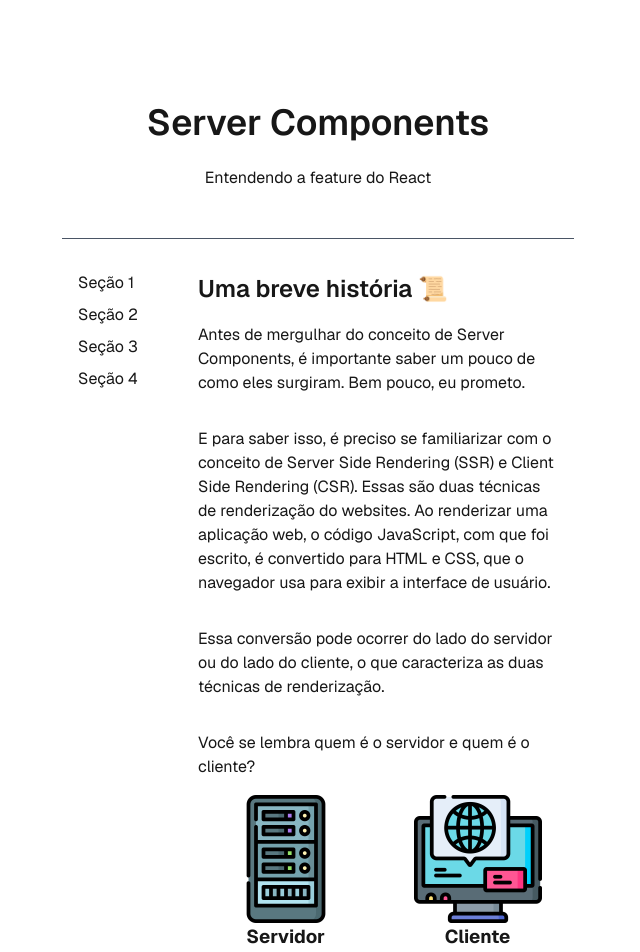
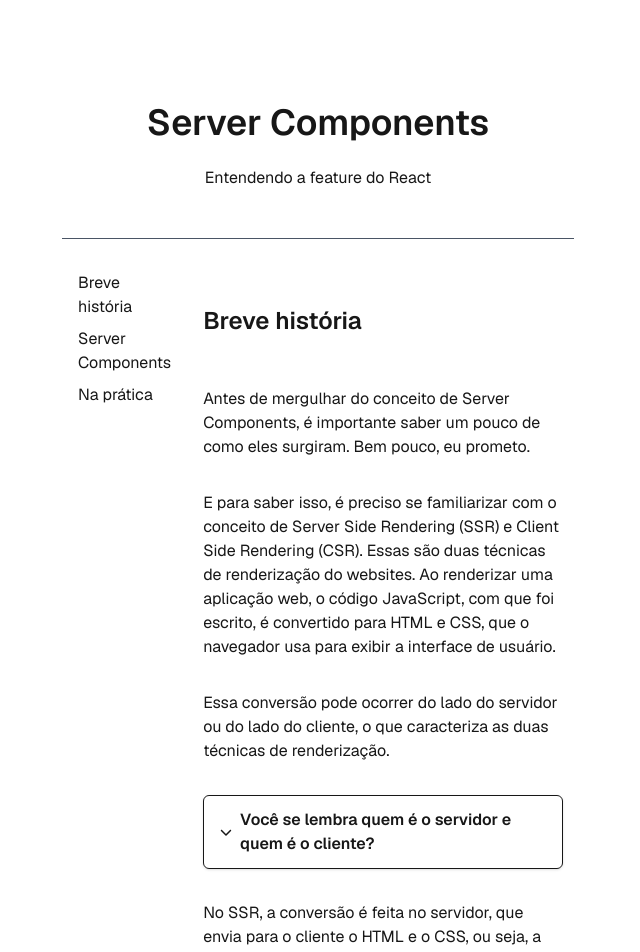
Before and after one commit to lipe-pepe/nextjs-server-components, a Next.js app: page / in a window 1280 px wide. Shown: the top 952 px of the page, without its empty margins (322-962 px from the left). Built offline with nearby package versions, Linux system fonts and the light colour scheme.

Commit message:
feat: :sparkles: created expendable

```diff
--- a/package.json
+++ b/package.json
@@ -11,7 +11,8 @@
   "dependencies": {
     "next": "15.3.0",
     "react": "^19.0.0",
-    "react-dom": "^19.0.0"
+    "react-dom": "^19.0.0",
+    "react-icons": "^5.5.0"
   },
   "devDependencies": {
     "@eslint/eslintrc": "^3",
--- a/src/app/globals.css
+++ b/src/app/globals.css
@@ -33,6 +33,8 @@
 h2 {
   font-size: 1.5rem;
   font-weight: 600;
+  margin-top: 2rem;
+  margin-bottom: 2rem;
 }
 
 h3 {
--- a/src/app/page.tsx
+++ b/src/app/page.tsx
@@ -1,4 +1,5 @@
 import Divider from "@/components/divider";
+import Expandable from "@/components/expandable";
 import Image from "next/image";
 import Link from "next/link";
 
@@ -15,38 +16,34 @@
         <nav className="hidden lg:block w-1/4 sticky top-16 self-start">
           <ul className="space-y-2">
             <li>
-              <a href="#secao1" className="hover:text-blue-500">
-                Seção 1
+              <a href="#history" className="hover:text-blue-500">
+                Breve história
               </a>
             </li>
             <li>
-              <a href="#secao1" className="hover:text-blue-500">
-                Seção 2
+              <a href="server-components" className="hover:text-blue-500">
+                Server Components
               </a>
             </li>
             <li>
-              <a href="#secao1" className="hover:text-blue-500">
-                Seção 3
-              </a>
-            </li>
-            <li>
-              <a href="#secao1" className="hover:text-blue-500">
-                Seção 4
+              <a href="#pratical" className="hover:text-blue-500">
+                Na prática
               </a>
             </li>
           </ul>
         </nav>
         {/* Main text area */}
         <main className="w-full lg:w-3/4">
-          <h2>Uma breve história 📜</h2>
+          <section id="history">
+            <h2>Breve história</h2>
             <p>
               Antes de mergulhar do conceito de Server Components, é importante
               saber um pouco de como eles surgiram. Bem pouco, eu prometo.
             </p>
             <p>
               E para saber isso, é preciso se familiarizar com o conceito de
-            Server Side Rendering (SSR) e Client Side Rendering (CSR). Essas são
-            duas técnicas de renderização do websites. Ao renderizar uma
+              Server Side Rendering (SSR) e Client Side Rendering (CSR). Essas
+              são duas técnicas de renderização do websites. Ao renderizar uma
               aplicação web, o código JavaScript, com que foi escrito, é
               convertido para HTML e CSS, que o navegador usa para exibir a
               interface de usuário.
@@ -55,7 +52,7 @@
               Essa conversão pode ocorrer do lado do servidor ou do lado do
               cliente, o que caracteriza as duas técnicas de renderização.
             </p>
-          <p>Você se lembra quem é o servidor e quem é o cliente?</p>
+            <Expandable title="Você se lembra quem é o servidor e quem é o cliente?">
               <div className="flex flex-row justify-center gap-6">
                 <div className="flex flex-col justify-center items-center">
                   <Image
@@ -66,8 +63,8 @@
                   />
                   <h3>Servidor</h3>
                   <p>
-                O computador em um data center que guarda o código da aplicação
-                do site.
+                    O computador em um data center que guarda o código da
+                    aplicação do site.
                   </p>
                 </div>
                 <div className="flex flex-col justify-center items-center">
@@ -84,82 +81,92 @@
                   </p>
                 </div>
               </div>
+            </Expandable>
+
             <p>
-            No SSR, a conversão é feita no servidor, que envia para o cliente o
-            HTML e o CSS, ou seja, a página pronta para ser exibida. No CSR, o
-            servidor envia o código JavaScript para o cliente, que então o
-            converte em HTML e CSS e exibe a interface da página para o usuário.
+              No SSR, a conversão é feita no servidor, que envia para o cliente
+              o HTML e o CSS, ou seja, a página pronta para ser exibida. No CSR,
+              o servidor envia o código JavaScript para o cliente, que então o
+              converte em HTML e CSS e exibe a interface da página para o
+              usuário.
             </p>
             {/* BOTAR IMAGEM EXEMPLIFICANDO */}
             <p>
               Por muito tempo, o React só fazia Client Side Rendering. Quando o
               Next.js surgiu, em 2016, ele trouxe o Server Side Rendering. Essa
               feature foi muito importante porque impulsiona os sites para os
-            motores de busca (SEO). Ou seja, usando SSR, sua aplicação tem maior
-            chance de aparecer nas buscas do Google e relativos.
+              motores de busca (SEO). Ou seja, usando SSR, sua aplicação tem
+              maior chance de aparecer nas buscas do Google e relativos.
             </p>
             <p>
-            Mas, nem tudo são flores. O SSR só era usado em páginas, enquanto os
-            componentes (que compoem as páginas) em si, eram renderizados com
-            CSR. Isso porque a interação do usuário com componentes, como
+              Mas, nem tudo são flores. O SSR só era usado em páginas, enquanto
+              os componentes (que compoem as páginas) em si, eram renderizados
+              com CSR. Isso porque a interação do usuário com componentes, como
               cliques em botões e submits de formulários, necessita do código
               JavaScript para funcionar. Então somente o CSR serve para esses
               casos. Eis que, no final de 2020, o React anunciou os Server
               Components, que prometiam otimizar a renderização em vários
               aspectos.
             </p>
+          </section>
+          <Divider />
+
+          <section id="server-components">
             <h2>Server Components</h2>
             <p>
               Os Server Components são componentes que são renderizados com SSR.
-            Com eles, conseguimos enviar menos código JavaScript para o cliente
-            e assim obter mais performance na aplicação. E ainda conseguimos
-            aliar essa performance com a interatividade do CSR.
+              Com eles, conseguimos enviar menos código JavaScript para o
+              cliente e assim obter mais performance na aplicação. E ainda
+              conseguimos aliar essa performance com a interatividade do CSR.
             </p>
             <p>
               Fazemos isso separando os componentes interagíveis do nosso Server
               Component em Client Components. Os Client Components serão
               pré-renderizados no servidor, então uma preview não-interative
-            desses componentes é exibida para o usuário. Após isso, eles passam
-            por um processo chamado de hidratação, que é quando o HTML estático
-            recebe o JavaScript necessário para a interação funcionar.
+              desses componentes é exibida para o usuário. Após isso, eles
+              passam por um processo chamado de hidratação, que é quando o HTML
+              estático recebe o JavaScript necessário para a interação
+              funcionar.
             </p>
             <h3>No Next.js</h3>
             <p>
               A partir do Next.js 13, usando o App Router, os Server Components
               são o componente padrão. Ou seja, todo componente criado vai ser
-            renderizado do lado do servidor. Para usar features de interação, é
-            necessário colocar uma diretiva &quot;use client&quot; no início do
-            arquivo do componente.
+              renderizado do lado do servidor. Para usar features de interação,
+              é necessário colocar uma diretiva &quot;use client&quot; no início
+              do arquivo do componente.
             </p>
             <p>
               Colocando essa diretiva, você define o limite entre o que deve ser
-            renderizado de cada lado. Isso porque qualquer componente utilizado
-            num Client Component é tido como parte dele e também é renderizado
-            com CSR. Se for necessário usar Server Components dentro de Client
-            Components, isso só pode ser feito usando a propriedade children do
-            componente.
+              renderizado de cada lado. Isso porque qualquer componente
+              utilizado num Client Component é tido como parte dele e também é
+              renderizado com CSR. Se for necessário usar Server Components
+              dentro de Client Components, isso só pode ser feito usando a
+              propriedade children do componente.
             </p>
             <p>
               Ah, e se você tentar usar alguma interatividade num Server
               Component, o Next.js vai te mostrar um erro tipo esse aqui:
             </p>
             <div className="p-4 text-red-700 border-red-700 rounded-lg border-2">
-            You&apos;re importing a component that needs `useEffect`. This React
-            hook only works in a client component. To fix, mark the file (or its
-            parent) with the `&quot;use client&quot;` directive.
+              You&apos;re importing a component that needs `useEffect`. This
+              React hook only works in a client component. To fix, mark the file
+              (or its parent) with the `&quot;use client&quot;` directive.
             </div>
             {/* BOTAR IMAGEM */}
             <p>
-            Bem auto-explicativo, né? Só colocar &quot;use client&quot; no topo
-            do arquivo, e voi lá.
+              Bem auto-explicativo, né? Só colocar &quot;use client&quot; no
+              topo do arquivo, e voi lá.
             </p>
             <p>
               É importante pensar em sempre ter o mínimo de JavaScript sendo
               enviado para o cliente, portanto, dividir bem o que precisa ser
-            Client Component e o que não precisa, quando for criar sua árvore de
-            componentes.
+              Client Component e o que não precisa, quando for criar sua árvore
+              de componentes.
             </p>
             {/* MUITO MAIS CONTEÚDO, PEGAR REFERENCIAS DA PARTE RENDERING DO SITE DO NEXT */}
+          </section>
+          <Divider />
           <h2>Na prática</h2>
           <p>
             Veja agora um exemplo de uso de Server Components. Abaixo, há botões
@@ -183,14 +190,15 @@
             </Link>
           </div>
 
-          {/* TODO - Transformar num componente */}
+          <Expandable title="Atenção!">
             <p>
-            Atenção! No Server Component podemos fazer tudo que um backend faria
-            direto no corpo do componente, como chamadas a APIs e queries para
-            bancos de dados. Mas isso deve ser feito com cuidado, pois pode
-            prejudicar a escalabilidade e não segue o princípio da Separação de
-            Responsabilidades, importante no desenvolvimento de software.
+              No Server Component podemos fazer tudo que um backend faria direto
+              no corpo do componente, como chamadas a APIs e queries para bancos
+              de dados. Mas isso deve ser feito com cuidado, pois pode
+              prejudicar a escalabilidade e não segue o princípio da Separação
+              de Responsabilidades, importante no desenvolvimento de software.
             </p>
+          </Expandable>
         </main>
       </div>
     </div>
--- /dev/null
+++ b/src/components/expandable.tsx
@@ -0,0 +1,45 @@
+"use client";
+
+import { useRef, useState } from "react";
+
+import { FaChevronDown, FaChevronUp } from "react-icons/fa6";
+
+interface ExpandableProps {
+  title: string;
+  type?: "info" | "warning";
+  children: React.ReactNode;
+}
+
+const Expandable: React.FC<ExpandableProps> = ({
+  title,
+  type = "info",
+  children,
+}: ExpandableProps) => {
+  const [isOpen, setIsOpen] = useState(false);
+  const contentRef = useRef<HTMLDivElement>(null);
+
+  return (
+    <div className="border rounded-md shadow-sm overflow-hidden my-4">
+      <button
+        className="w-full text-left px-4 py-3 font-semibold transition hover:text-blue-500 cursor-pointer"
+        onClick={() => setIsOpen(!isOpen)}
+      >
+        <div className="flex flex-row gap-2 items-center">
+          {isOpen ? <FaChevronUp /> : <FaChevronDown />} {title}
+        </div>
+      </button>
+
+      <div
+        ref={contentRef}
+        className={`px-4 overflow-hidden transition-all duration-300 ease-in-out ${
+          isOpen ? "max-h-[500px] py-3" : "max-h-0"
+        }`}
+        style={{ transitionProperty: "max-height, padding" }}
+      >
+        <div className="text-gray-700 text-sm">{children}</div>
+      </div>
+    </div>
+  );
+};
+
+export default Expandable;
```
Also changed, not shown: 1 other file (tests, documents, lock files or other folders). Lines whose indentation alone changed are shown as unchanged.
